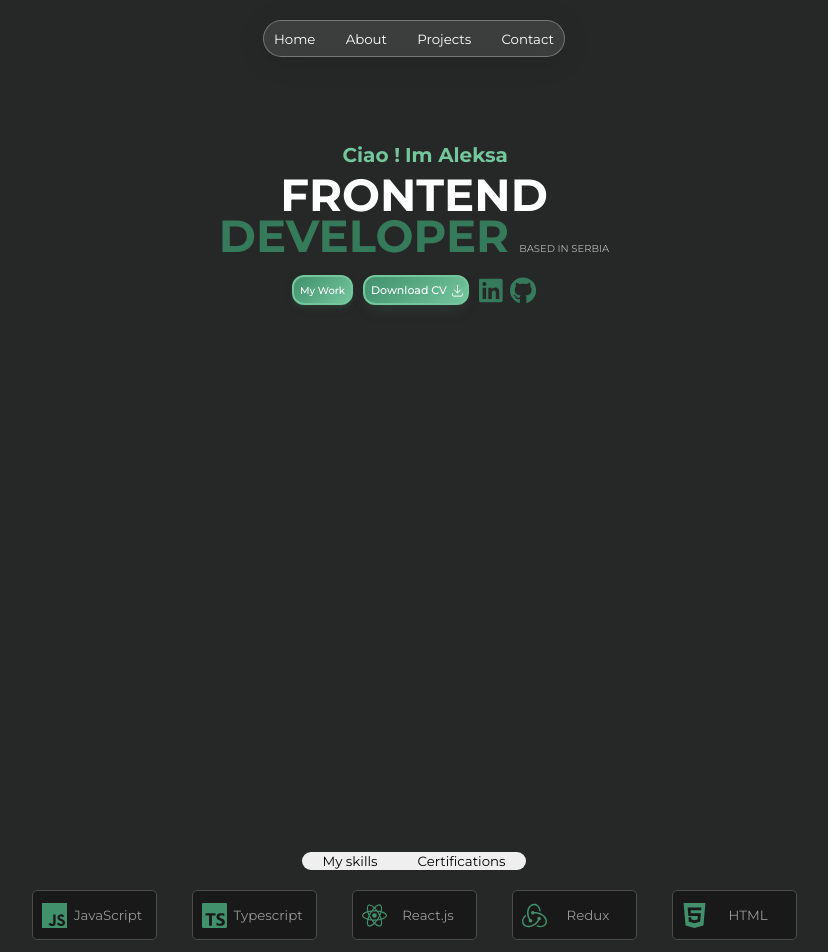
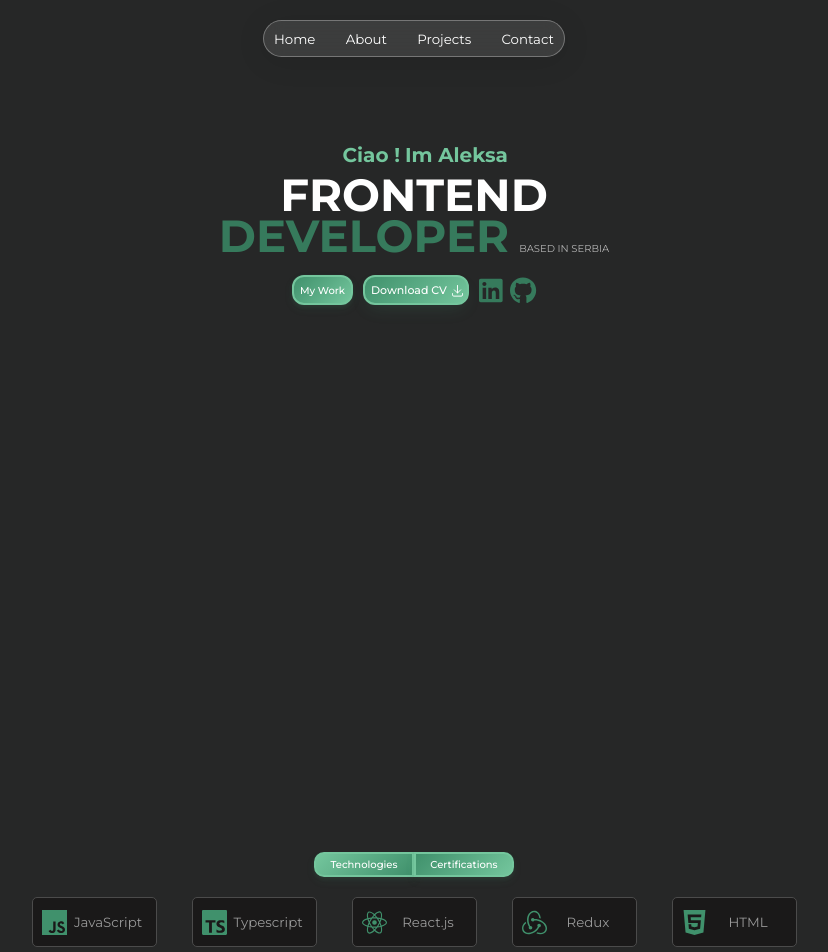
Before and after one commit to aleksa13122/aleksa-s-portfolio, a React (Vite) app: page / in a window 1280 px wide. Shown: the top 952 px of the page, without its empty margins (226-1054 px from the left). Built offline with nearby package versions, Linux system fonts and the light colour scheme.

Commit message:
small changes

```diff
--- a/src/components/About/About.css
+++ b/src/components/About/About.css
@@ -43,21 +43,48 @@ h2 {
   display: flex;
   flex-direction: row;
   justify-content: center;
+  overflow: hidden; /* Sprečava prelazak sadržaja van granica kontejnera */
 }
 
 .btn-switch-skills {
-  margin-bottom: 20px;
   border-top-left-radius: 10px;
   border-bottom-left-radius: 10px;
-  padding-left: 20px;
-  padding-right: 20px;
-  border: none;
+  background: linear-gradient(135deg, #74c69d 0%, #40916c 100%);
+  justify-content: center;
 }
 .btn-switch-certifications {
-  margin-bottom: 20px;
   border-top-right-radius: 10px;
   border-bottom-right-radius: 10px;
-  padding-left: 20px;
-  padding-right: 20px;
-  border: none;
+  background: linear-gradient(135deg, #40916c 0%, #74c69d 100%);
+  justify-content: center;
 }
+.btn-switch-skills,
+.btn-switch-certifications {
+  overflow: hidden; /* Sprečava prelazak sadržaja van granica kontejnera */
+  display: inline-flex;
+  align-items: center;
+  height: 25px;
+  width: 100px;
+  margin-bottom: 20px;
+  position: relative;
+  border: 2px solid #74c69d;
+  font-weight: 500;
+  cursor: pointer;
+  color: white;
+  isolation: isolate;
+  font-size: 10px;
+  box-shadow: 0 2px 4px rgba(64, 145, 108, 0.1),
+    0 4px 8px rgba(64, 145, 108, 0.1), 0 -1px 2px rgba(64, 145, 108, 0.05);
+  transition: all 0.3s ease;
+}
+
+.btn-switch-skills:hover {
+  box-shadow: 0 4px 8px rgba(64, 145, 108, 0.2),
+    0 8px 16px rgba(64, 145, 108, 0.2), 0 -2px 4px rgba(64, 145, 108, 0.1);
+  font-size: 12px;
+}
+.btn-switch-certifications:hover {
+  box-shadow: 0 4px 8px rgba(64, 145, 108, 0.2),
+    0 8px 16px rgba(64, 145, 108, 0.2), 0 -2px 4px rgba(64, 145, 108, 0.1);
+  font-size: 12px;
+}
--- a/src/components/About/About.jsx
+++ b/src/components/About/About.jsx
@@ -6,7 +6,7 @@ const About = React.forwardRef((props, ref) => {
   return (
     <div ref={ref}>
       <div className="btn-switch-container">
-        <button className="btn-switch-skills">My skills </button>
+        <button className="btn-switch-skills">Technologies</button>
         <button className="btn-switch-certifications">Certifications</button>
       </div>
       <div className="about-container" id="about-container">
```
